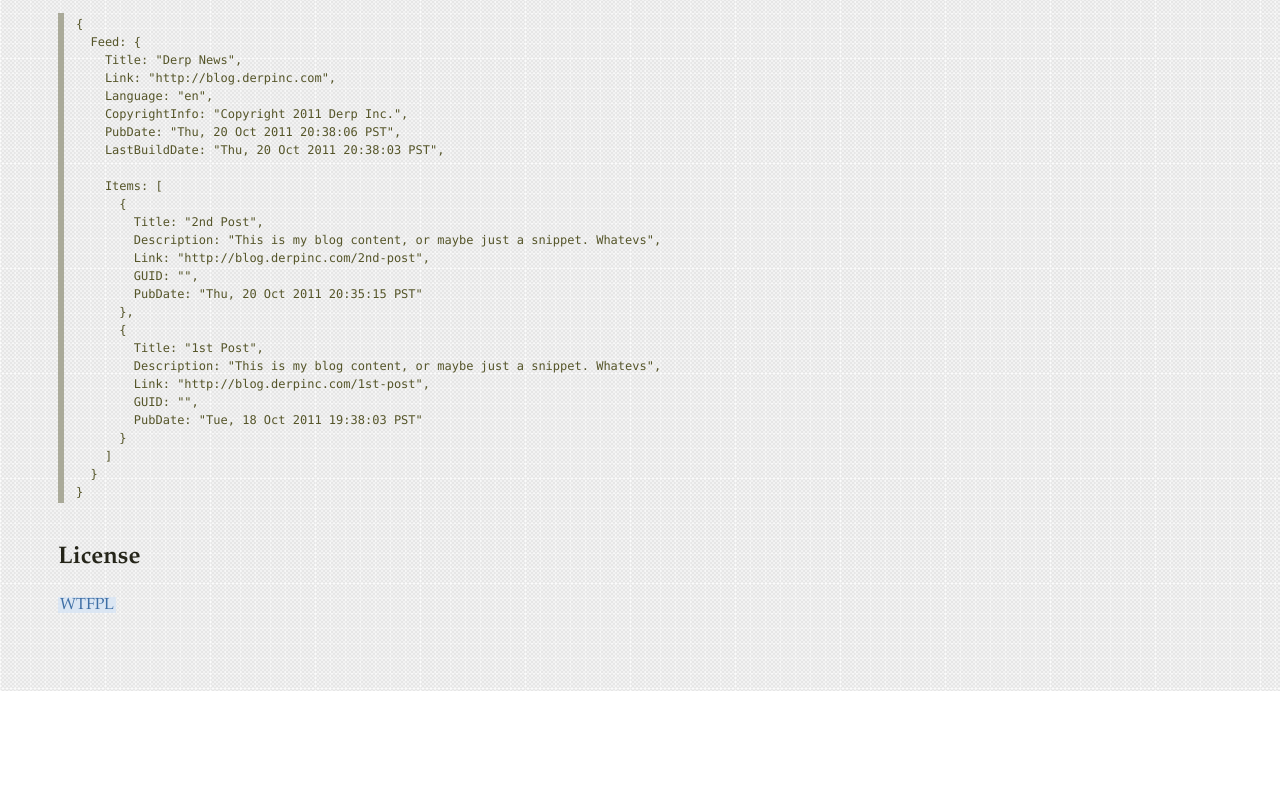
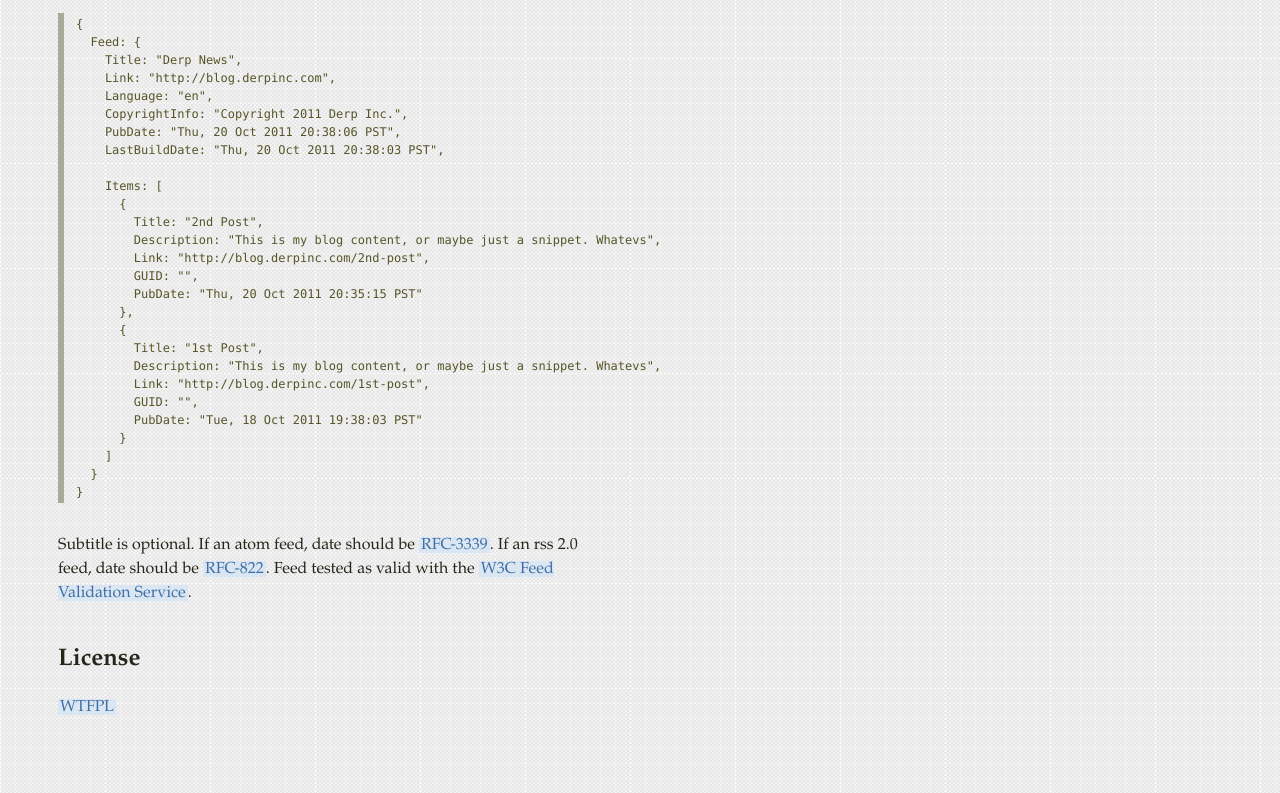
Before and after one commit to ajacksified/Mustache-RSS-Templates, a plain HTML site: page index.html in a window 1280 px wide. Shown: the part 362-1155 px from the top of the page. Before the commit the page ends 1053 px from the top, so only its background shows below. Drawn offline with Linux system fonts and the light colour scheme.

Commit message:
Note about date formats

```diff
--- a/index.html
+++ b/index.html
@@ -38,6 +38,14 @@
   }
 }</code></pre>
 
+
+<p>
+  Subtitle is optional. If an atom feed, date should be
+  <a href="http://www.ietf.org/rfc/rfc3339.txt">RFC-3339</a>. If an rss 2.0 feed, date
+  should be <a href="http://www.ietf.org/rfc/rfc0822.txt">RFC-822</a>. Feed tested as valid
+  with the <a href="http://validator.w3.org/feed/">W3C Feed Validation Service</a>.
+</p>
+
 <h2>License</h2>
 
 <p><a href="http://sam.zoy.org/wtfpl/COPYING">WTFPL</a></p> </body> </html>
```
